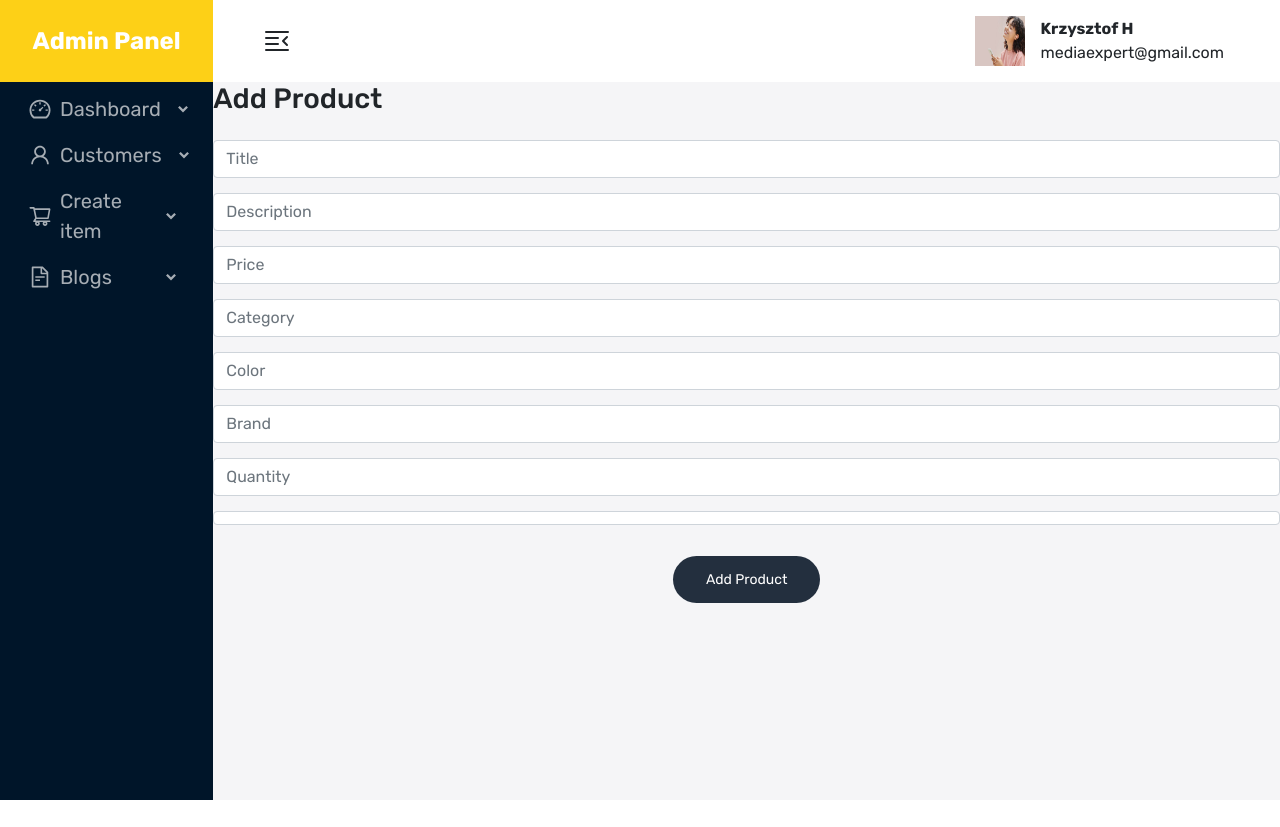
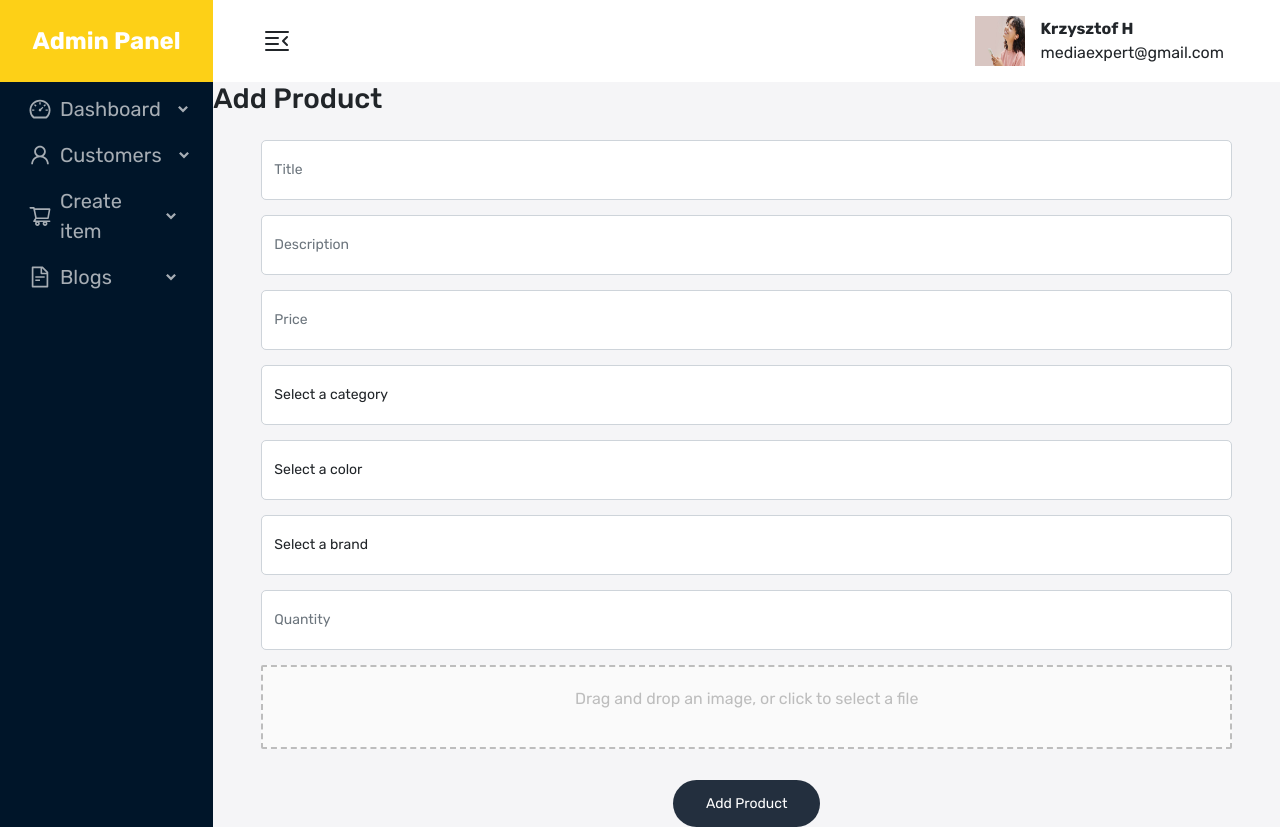
Before and after one commit to KrzysztofHum/Fashionable-shop, a React (Create React App) app in the folder frontend/: page /admin in a window 1280 px wide. Before the commit the page ends 800 px from the top, so only its background shows below. Built offline with nearby package versions, Linux system fonts and the light colour scheme.

Commit message:
add react-dropzone

```diff
--- a/frontend/package.json
+++ b/frontend/package.json
@@ -12,6 +12,7 @@
     "formik": "^2.2.9",
     "react": "^18.2.0",
     "react-dom": "^18.2.0",
+    "react-dropzone": "^14.2.3",
     "react-fast-marquee": "^1.3.5",
     "react-helmet": "^6.1.0",
     "react-icons": "^4.8.0",
--- a/frontend/src/App.css
+++ b/frontend/src/App.css
@@ -874,4 +874,25 @@ ul {
   display: flex;
 }
 
+.product-form .form-control {
+  height: 60px;
+  font-size: 14px;
+  border-radius: 5px;
+}
+
+.dropzone {
+    flex: 1;
+  display: flex;
+  flex-direction: column;
+  align-items: center;
+  padding: 20px;
+  border-width: 2px;
+  border-radius: 2px;
+  border-style: dashed;
+  background-color: #fafafa;
+  color: #bdbdbd;
+  outline: none;
+  transition: border .24s ease-in-out;
+}
+
 /* Admin Panel End*/
--- a/frontend/src/components/admin/CreateProduct.js
+++ b/frontend/src/components/admin/CreateProduct.js
@@ -2,11 +2,12 @@ import { Formik, Form, Field } from "formik";
 import { useDispatch, useSelector } from "react-redux";
 import ProductSchema from "../../utils/product/ProductSchema";
 import { addProduct } from "../../features/product/productSlice";
+import Dropzone from "react-dropzone";
 
 const CreateProduct = () => {
   const dispatch = useDispatch();
 
-  const { isError, success, message } = useSelector((state) => state.product);
+  const { isError, message } = useSelector((state) => state.product);
 
   const handleSubmit = (values, { resetForm }) => {
     dispatch(addProduct(values));
@@ -26,13 +27,13 @@ const CreateProduct = () => {
           color: "",
           brand: "",
           quantity: Number,
-          images: "",
+          image: [],
         }}
         validationSchema={ProductSchema}
         onSubmit={handleSubmit}
       >
         {({ errors, touched }) => (
-          <Form className="d-flex flex-column gap-15">
+          <Form className="d-flex flex-column gap-15 px-5 product-form">
             <Field
               className="form-control"
               name="title"
@@ -60,9 +61,14 @@ const CreateProduct = () => {
             <Field
               className="form-control"
               name="category"
-              type="text"
+              as="select"
               placeholder="Category"
-            />
+            >
+              <option value="">Select a category</option>
+              <option value="laptop">Laptop</option>
+              <option value="telephone">Telephone</option>
+              <option value="tablet">Tablet</option>
+            </Field>
             {errors.category && touched.category && (
               <div>{errors.category}</div>
             )}
@@ -70,17 +76,26 @@ const CreateProduct = () => {
             <Field
               className="form-control"
               name="color"
-              type="text"
+              as="select"
               placeholder="Color"
-            />
+            >
+              <option value="">Select a color</option>
+              <option value="black">Black</option>
+              <option value="white">White</option>
+              <option value="blue">Blue</option>
+            </Field>
             {errors.color && touched.color && <div>{errors.color}</div>}
-
             <Field
               className="form-control"
               name="brand"
-              type="text"
+              as="select"
               placeholder="Brand"
-            />
+            >
+              <option value="">Select a brand</option>
+              <option value="apple">Apple</option>
+              <option value="samsung">Samsung</option>
+              <option value="huawei">Huawei</option>
+            </Field>
             {errors.brand && touched.brand && <div>{errors.brand}</div>}
             <Field
               className="form-control"
@@ -88,14 +103,35 @@ const CreateProduct = () => {
               type="number"
               placeholder="Quantity"
             />
-            {errors.brand && touched.brand && <div>{errors.brand}</div>}
+            {errors.quantity && touched.quantity && (
+              <div>{errors.quantity}</div>
+            )}
             <Field
-              className="form-control"
-              name="images"
-              type="image"
-              placeholder="Image"
+              name="image"
+              render={({ field, form }) => (
+                <Dropzone
+                  onDrop={(acceptedFiles) => {
+                    form.setFieldValue(field.name, acceptedFiles[0]);
+                  }}
+                  accept="image/*"
+                >
+                  {({ getRootProps, getInputProps }) => (
+                    <div className="dropzone" {...getRootProps()}>
+                      <input {...getInputProps()} />
+                      {field.value instanceof File ? (
+                        <img
+                          src={URL.createObjectURL(field.value)}
+                          alt="preview"
+                        />
+                      ) : (
+                        <p>Drag and drop an image, or click to select a file</p>
+                      )}
+                    </div>
+                  )}
+                </Dropzone>
+              )}
             />
-            {errors.images && touched.images && <div>{errors.images}</div>}
+            {errors.image && touched.image && <div>{errors.images}</div>}
 
             <div>
               <div className="mt-3 d-flex justify-content-center gap-15 align-items-center">
--- a/frontend/src/utils/product/ProductSchema.js
+++ b/frontend/src/utils/product/ProductSchema.js
@@ -13,7 +13,7 @@ const ProductSchema = Yup.object().shape({
   color: Yup.string(),
   brand: Yup.string().required("Brand is required"),
   quantity: Yup.number().required("Quantity is required"),
-  images: Yup.string(),
+  image: Yup.mixed().required("Image is required"),
 });
 
 export default ProductSchema;
```
Also changed, not shown: 1 other file (tests, documents, lock files or other folders).
